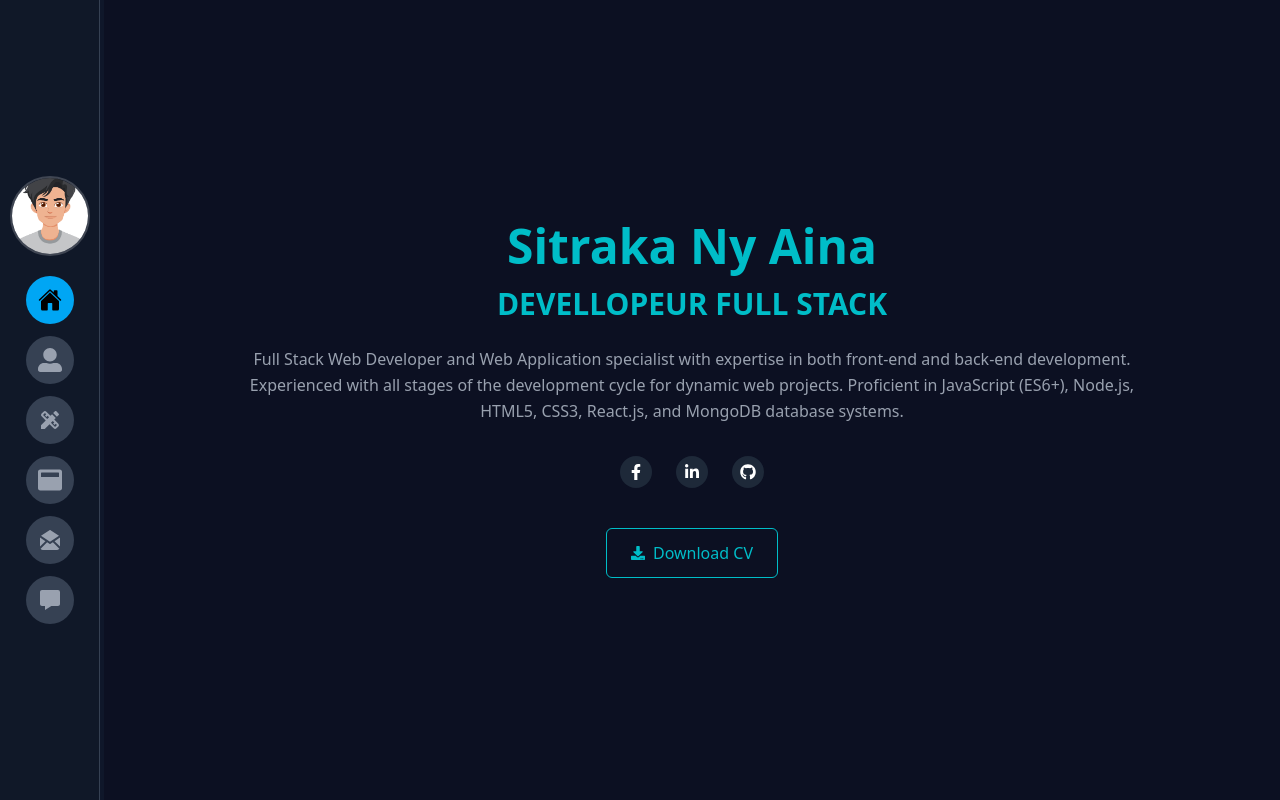
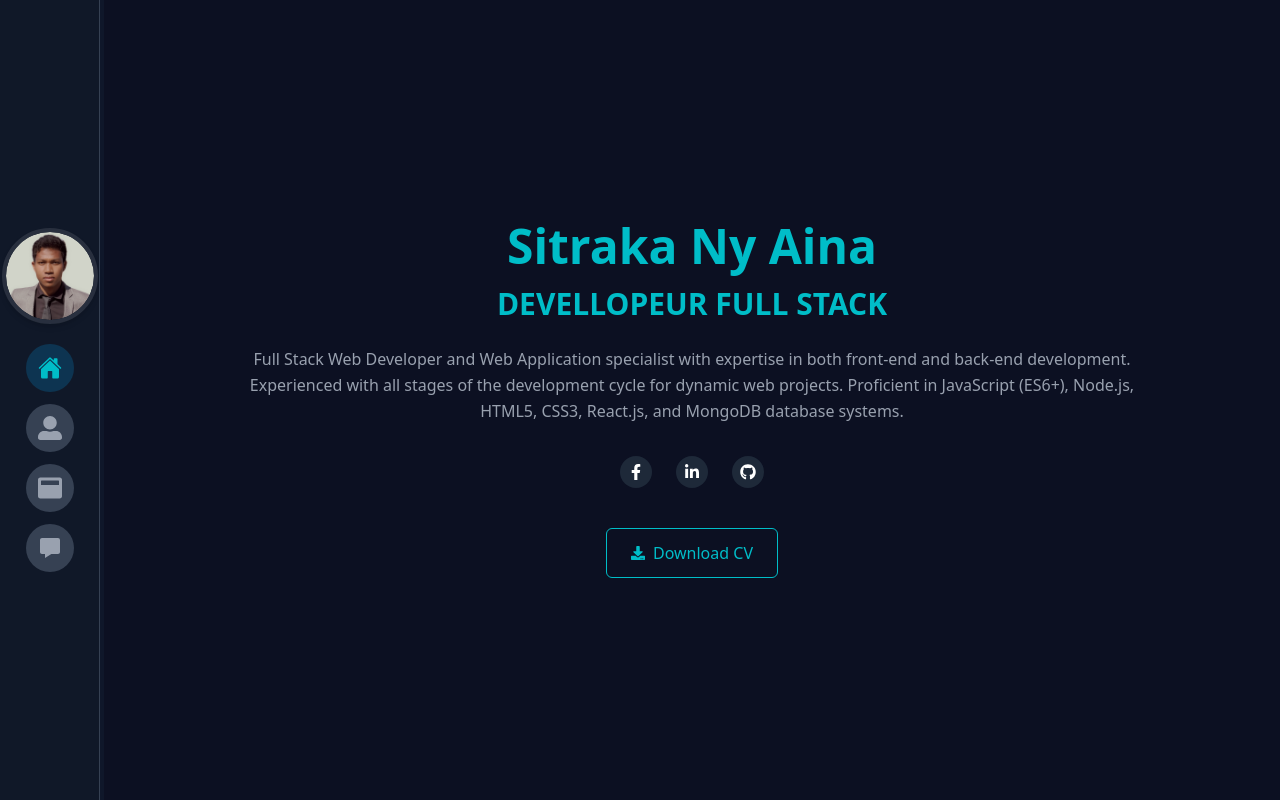
Before and after one commit to HobyNyAina/MyPortfolio, a Next.js app: page / in a window 1280 px wide. Built offline with nearby package versions, Linux system fonts and the light colour scheme.

Commit message:
feat: 'Qualité du profil'

```diff
--- a/src/components/sidebar/page.tsx
+++ b/src/components/sidebar/page.tsx
@@ -4,7 +4,7 @@ import { NAV_ITEMS } from '@/config/navigation'
 import { motion } from 'framer-motion'
 import Image from 'next/image'
 import Link from 'next/link'
-import profilImage from '@/assets/images/profil.jpg'
+import profilImage from '@/assets/images/profil-sitraka.jpg'
 import MobileNavbar from '@/components/sidebar/app-sidebar-mobile'
 import { useState } from 'react'
 
@@ -13,38 +13,33 @@ export default function Sidebar() {
 
   return (
     <>
-      {/* Version Mobile */}
       <MobileNavbar activeItem={activeItem} setActiveItem={setActiveItem} />
-
-      {/* Version Desktop */}
       <div className="hidden md:flex fixed inset-y-0 left-0 w-25 bg-gray-900 text-white flex-col items-center justify-center z-50 border-r border-gray-700">
         <div className="flex flex-col items-center justify-center h-full space-y-5">
-          {/* Photo de profil */}
-          <div className="w-20 h-20 rounded-full overflow-hidden border-2 border-white/20 hover:border-sky-500 transition-all duration-300">
-            <Image
-              src={profilImage}
-              alt="Profil"
-              width={64}
-              height={64}
-              className="object-cover w-full h-full hover:scale-105 transition-transform duration-300"
-            />
-          </div>
-
-          {/* Icônes */}
+        <div className="w-24 h-24 rounded-full overflow-hidden border-4 border-white/10 hover:border-[#00BDC8] shadow-md hover:shadow-[#00BDC8] transition-all duration-300">
+              <Image
+                src={profilImage}
+                alt="Photo de profil"
+                width={128}
+                height={128}
+                quality={100}
+                priority
+                className="object-cover w-full h-full rounded-full hover:scale-105 transition-transform duration-500"
+              />
+            </div>
           <nav className="flex flex-col items-center space-y-3">
-            {NAV_ITEMS.map((item) => (
+            {NAV_ITEMS.filter(item => !item.hidden).map((item) => (
               <Link
                 href={item.path}
                 key={item.path}
                 onClick={() => setActiveItem(item.path)}
                 className="relative group"
-              >
-                <motion.div
+              ><motion.div
                   whileHover={{ scale: 1.1 }}
-                  className={`p-3 rounded-full transition-colors bg-gray-700 text-black text-2xl ${
+                  className={`p-3 rounded-full transition-colors bg-gray-700 text-2xl ${
                     activeItem === item.path
-                      ? 'bg-sky-500'
-                      : 'text-gray-400 hover:bg-sky-500 hover:text-black'
+                    ? 'bg-sky-500/20 text-[#00BDC8]'
+                    : 'text-gray-400 hover:bg-[#00BDC8] hover:text-black'
                   }`}
                 >
                   {<item.icon/>}
```
